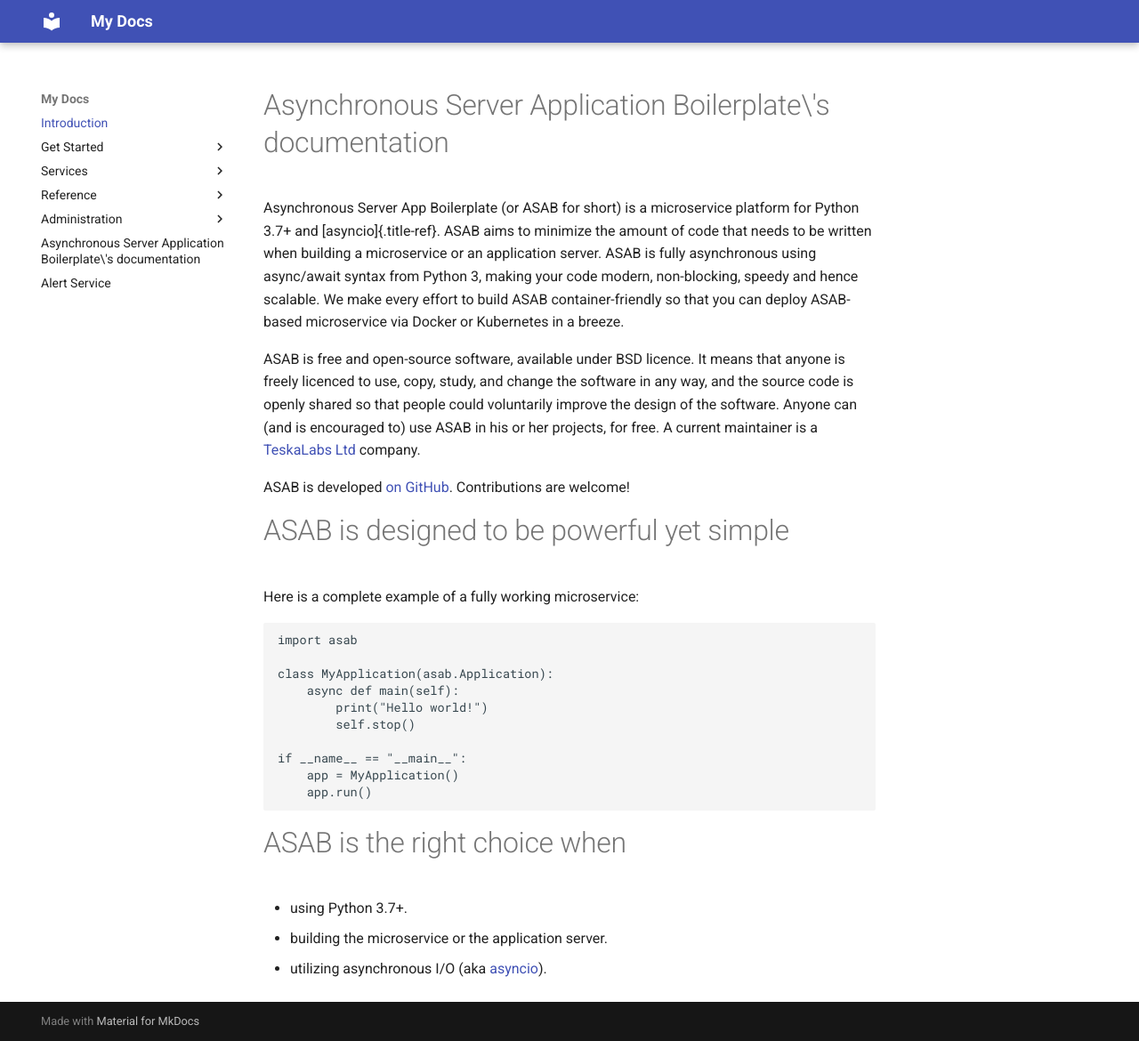
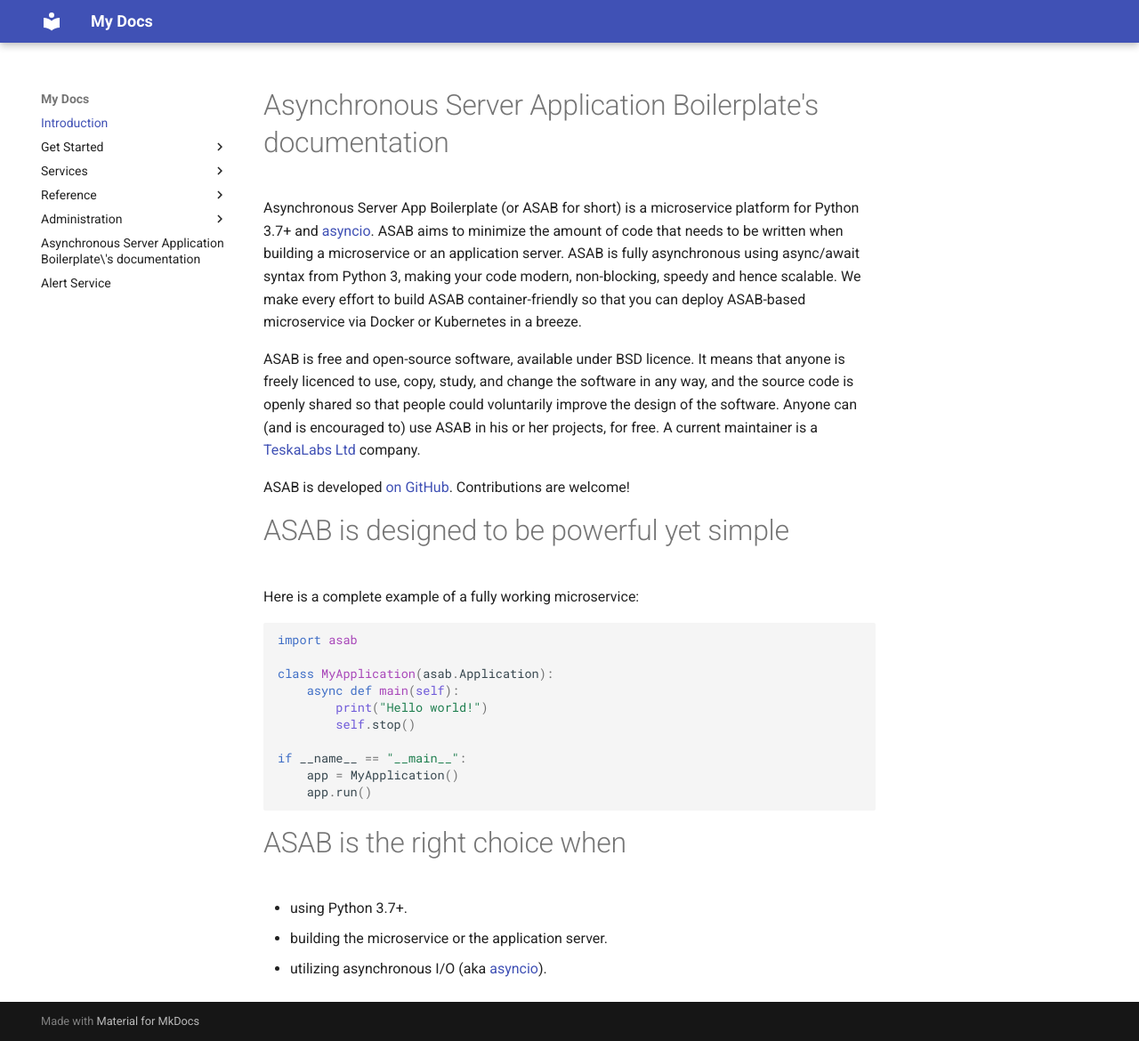
Before and after one commit to TeskaLabs/asab, an MkDocs documentation site: the page built from docs/index.md, in a window 1280 px wide and 1170 px high. Shown: the whole window at 89% size. Built offline with MkDocs 1.6.1 and Material for MkDocs 9.7.7, drawn with Linux system fonts in a browser that asks for light colours.

Commit message:
Add plugin for python syntax highlighting

````diff
--- a/docs/index.md
+++ b/docs/index.md
@@ -1,31 +1,18 @@
-# Asynchronous Server Application Boilerplate\'s documentation
+# Asynchronous Server Application Boilerplate's documentation
 
-
-Asynchronous Server App Boilerplate (or ASAB for short) is a
-microservice platform for Python 3.7+ and [asyncio]{.title-ref}. ASAB
-aims to minimize the amount of code that needs to be written when
-building a microservice or an application server. ASAB is fully
-asynchronous using async/await syntax from Python 3, making your code
-modern, non-blocking, speedy and hence scalable. We make every effort to
-build ASAB container-friendly so that you can deploy ASAB-based
+Asynchronous Server App Boilerplate (or ASAB for short) is a microservice platform for Python 3.7+ and [asyncio](https://docs.python.org/3/library/asyncio.html). ASAB aims to minimize the amount of code that needs to be written when building a microservice or an application server. ASAB is fully asynchronous using async/await syntax from Python 3, making your code modern, non-blocking, speedy and hence scalable. We make every effort to build ASAB container-friendly so that you can deploy ASAB-based
 microservice via Docker or Kubernetes in a breeze.
 
-ASAB is free and open-source software, available under BSD licence. It
-means that anyone is freely licenced to use, copy, study, and change the
-software in any way, and the source code is openly shared so that people
-could voluntarily improve the design of the software. Anyone can (and is
-encouraged to) use ASAB in his or her projects, for free. A current
-maintainer is a [TeskaLabs Ltd](https://teskalabs.com) company.
+ASAB is free and open-source software, available under BSD licence. It means that anyone is freely licenced to use, copy, study, and change the software in any way, and the source code is openly shared so that people could voluntarily improve the design of the software. Anyone can (and is encouraged to) use ASAB in his or her projects, for free. A current maintainer is a [TeskaLabs Ltd](https://teskalabs.com) company.
 
-ASAB is developed [on GitHub](https://github.com/TeskaLabs/asab/).
-Contributions are welcome!
+ASAB is developed [on GitHub](https://github.com/TeskaLabs/asab/). Contributions are welcome!
 
 # ASAB is designed to be powerful yet simple
 
-
 Here is a complete example of a fully working microservice:
 
-``` python
+```python
+
 import asab
 
 class MyApplication(asab.Application):
--- a/mkdocs.yml
+++ b/mkdocs.yml
@@ -5,6 +5,15 @@ theme:
 
 plugins:
   - mkdocstrings
+
+markdown_extensions:
+  - pymdownx.highlight:
+      anchor_linenums: true
+      line_spans: __span
+      pygments_lang_class: true
+  - pymdownx.inlinehilite
+  - pymdownx.snippets
+  - pymdownx.superfences
 
 nav:
   - Introduction: index.md
````
